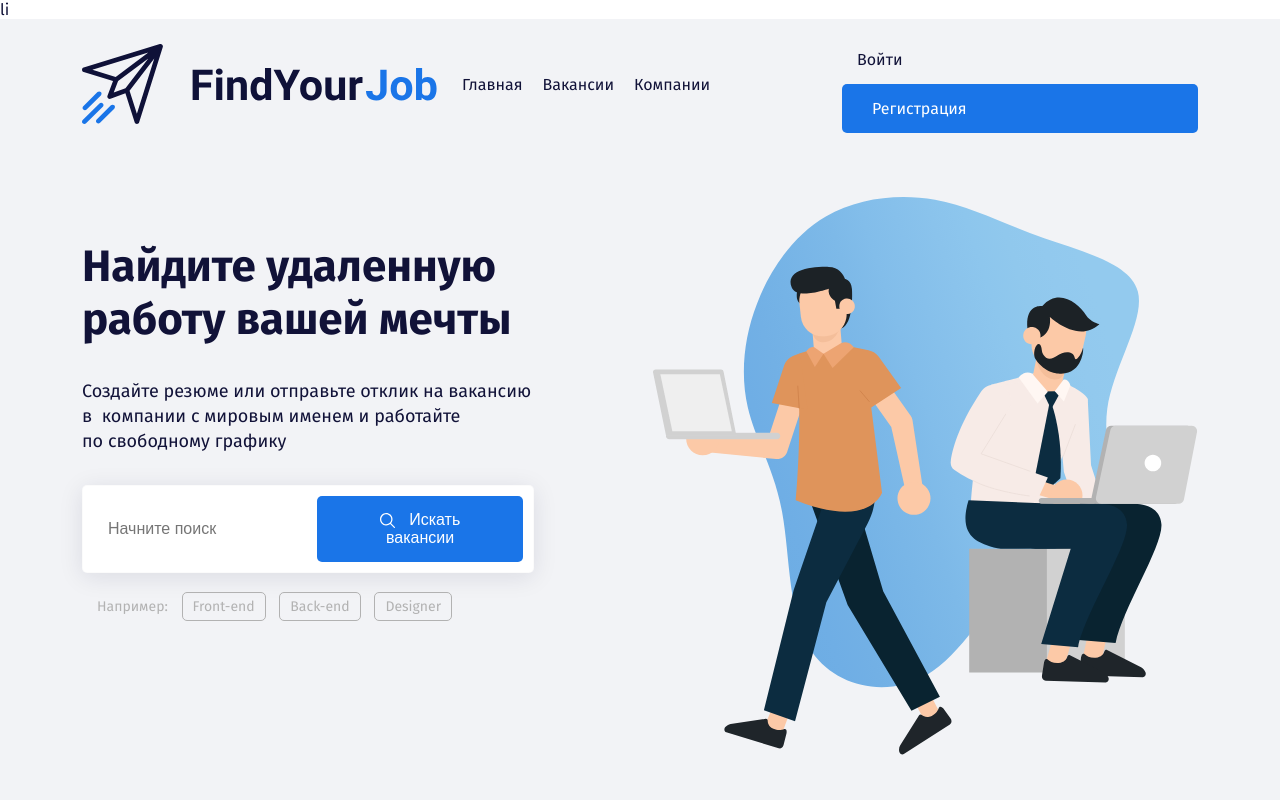
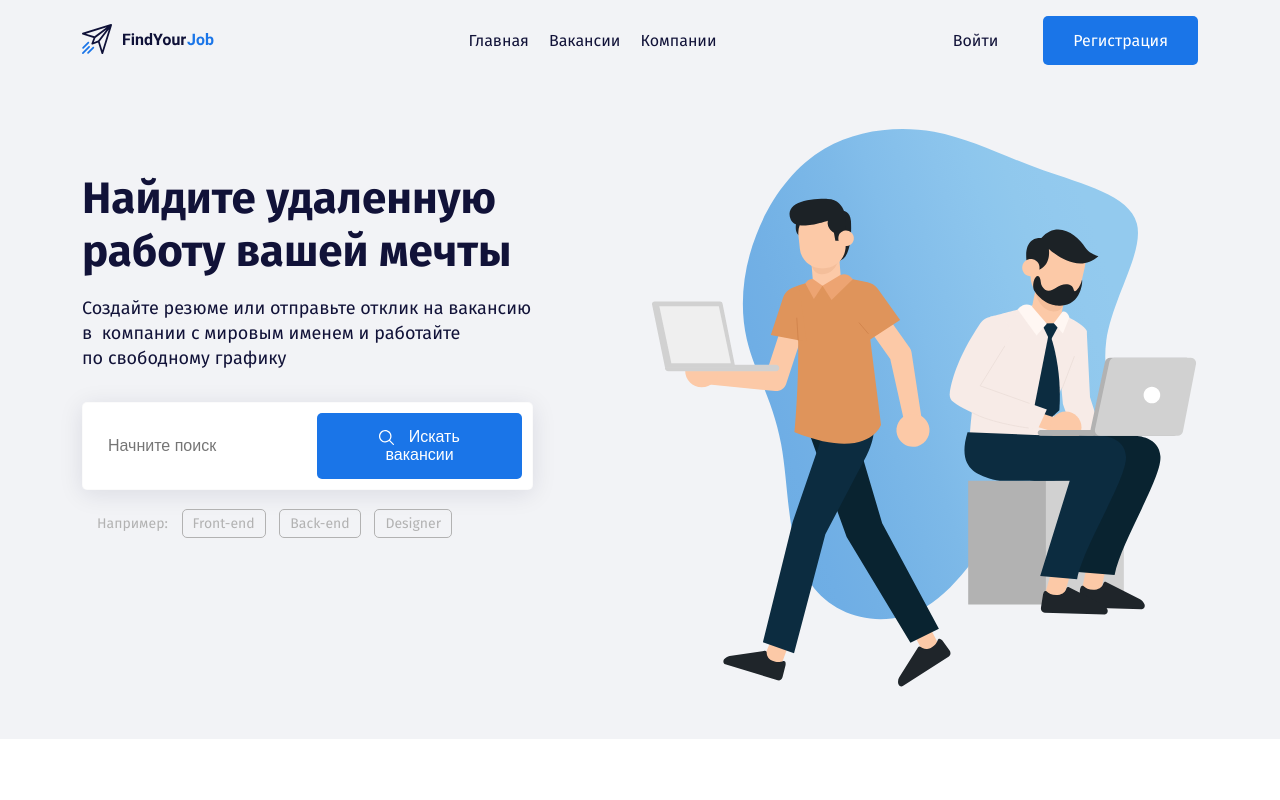
Before and after one commit to tem4ikfox/findyoujob, a plain HTML site: page index.html in a window 1280 px wide. Shown: the top 800 px of the page. Drawn offline with Linux system fonts and the light colour scheme.

Commit message:
Add files via upload

```diff
--- a/index.html
+++ b/index.html
@@ -10,17 +10,16 @@
     <link rel="preconnect" href="https://fonts.gstatic.com">
     <link href="https://fonts.googleapis.com/css2?family=Fira+Sans:wght@400;700;900&display=swap" rel="stylesheet">
 </head>
-li
 <body>
     <header class="header pb-5">
         <div class="container">
             <div class="row align-items-center py-3" >
-               <div class="col d-flex flex-column align-items--2">
+               <div class="col-2">
                    <a href="" class="logo"></a>
                    <img src="images/logo.svg" alt="logo">
                </div>
                <!-- /.col d-flex flex-column align-items- -->
-               <div class="col d-flex flex-column align-items- d-flex justify-content-center">
+               <div class="col  d-flex justify-content-center">
                     <nav class="nav">
                         <ul class="menu d-flex">
                             <li class="menu-it"><a href="#" class="menu-link">Главная</a></li>
@@ -30,7 +29,7 @@ li
                     </nav>
                </div>
                <!-- /.col d-flex flex-column align-items- -->
-               <div class="col d-flex flex-column align-items--3 d-flex justify-content-end">
+               <div class="col-3 d-flex justify-content-end">
                 <a href="#" class="button button-link">Войти</a>
                 <a href="#" class="button button-primary">Регистрация</a>
                </div>
@@ -38,7 +37,7 @@ li
             </div>
             <!-- /.row -->
             <div class="row pt-5">
-                <div class="col d-flex flex-column align-items--5">
+                <div class="col-5">
                     <h1 class="hero-title">Найдите удаленную работу вашей мечты</h1>
                     <p class="hero-text">Создайте резюме или отправьте отклик на вакансию в&nbsp; компании с мировым именем и работайте<br> по свободному графику</p>
                     <div class="input-group d-flex">
@@ -59,7 +58,7 @@ li
                     <!-- /.tags-group -->
                 </div>
                 <!-- /.col d-flex flex-column align-items--5 -->
-                <div class="col d-flex flex-column align-items--6 offset-1">
+                <div class="col-6 offset-1">
                     <img src="images/hero-image.svg" alt="people with laptop" class="hero-image">
 
                 </div>
```
